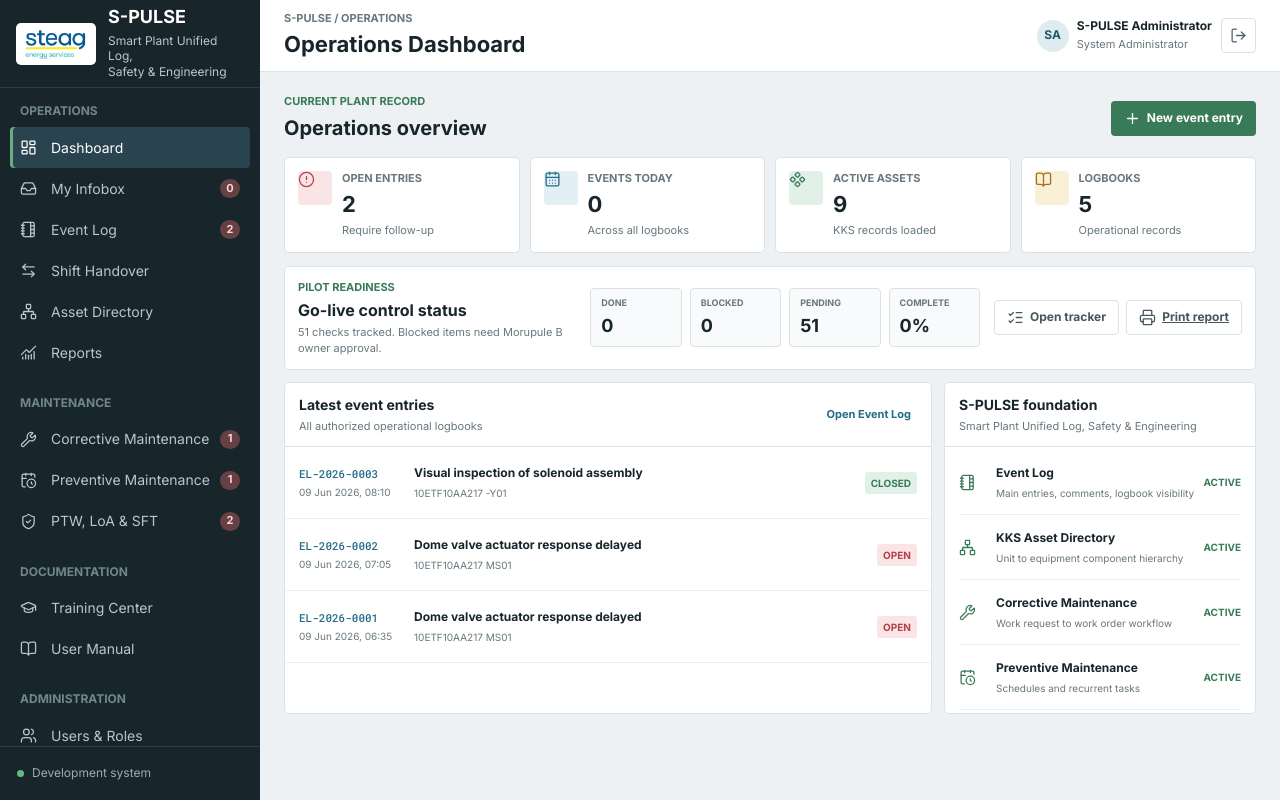
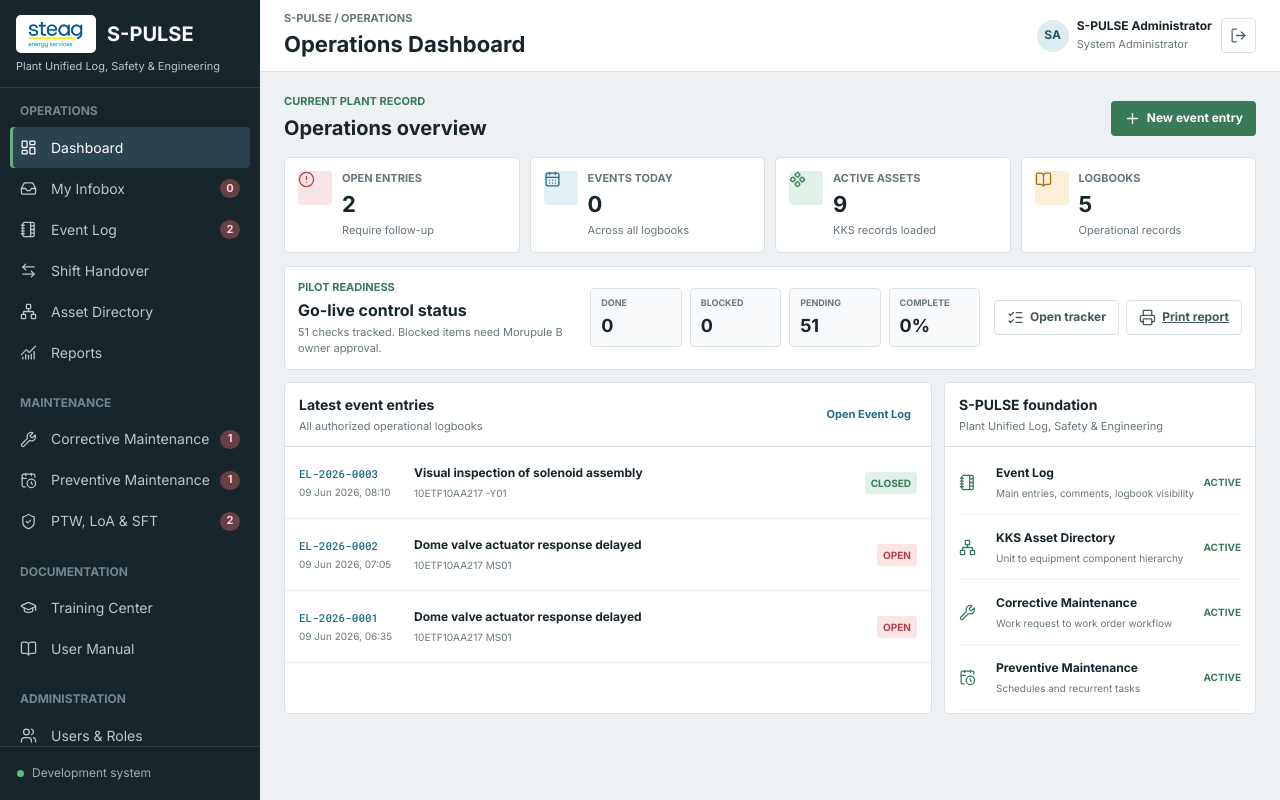
Before and after one commit to ajanmadayi/morupule-b-sipam, a Flask app: page / in a window 1280 px wide. Run offline with Flask 3, Linux system fonts and the light colour scheme; the visitor is signed in with stand-in values (Sample User, id 1); data comes from the database, SQL or seed files in the repository; data that the repository does not hold is empty; some libraries are stand-ins or nearby versions.

Commit message:
Update S-PULSE full form

```diff
--- a/static/styles.css
+++ b/static/styles.css
@@ -23,13 +23,13 @@
 svg { width: 17px; height: 17px; stroke-width: 1.8; }
 .app-shell { min-height: 100vh; display: grid; grid-template-columns: 260px minmax(0, 1fr); }
 .sidebar { position: sticky; top: 0; height: 100vh; display: flex; flex-direction: column; background: var(--sidebar); color: #fff; z-index: 20; }
-.brand { min-height: 88px; padding: 12px 16px; display: flex; align-items: center; gap: 12px; border-bottom: 1px solid var(--sidebar-line); }
+.brand { min-height: 88px; padding: 12px 16px; display: flex; flex-direction: column; justify-content: center; align-items: flex-start; gap: 7px; border-bottom: 1px solid var(--sidebar-line); }
 .brand-mark { width: 36px; height: 36px; display: grid; place-items: center; border-radius: 5px; background: #dbe9dc; color: #25583d; font-weight: 800; }
-.brand-logo { flex: 0 0 auto; width: 80px; height: 42px; object-fit: contain; padding: 5px 7px; border-radius: 5px; background: #fff; }
+.brand-logo { flex: 0 0 auto; width: 80px; height: 38px; object-fit: contain; padding: 5px 7px; border-radius: 5px; background: #fff; }
 .brand strong, .brand small { display: block; }
-.brand-copy { min-width: 0; }
-.brand strong { font-size: 18px; line-height: 1.05; letter-spacing: 0; }
-.brand small { margin-top: 6px; color: #b8c8ce; font-size: 12px; line-height: 1.28; }
+.brand-main { display: flex; align-items: center; gap: 11px; min-width: 0; }
+.brand strong { color: #fff; font-size: 20px; line-height: 1; letter-spacing: 0; }
+.brand small { color: #b8c8ce; font-size: 11px; line-height: 1.1; white-space: nowrap; }
 .sidebar nav { padding: 15px 10px; overflow-y: auto; }
 .nav-label { display: block; margin: 0 10px 7px; color: #71868e; font-size: 12px; font-weight: 700; text-transform: uppercase; }
 .secondary-label { margin-top: 22px; }
--- a/templates/index.html
+++ b/templates/index.html
@@ -3,20 +3,20 @@
 <head>
   <meta charset="UTF-8">
   <meta name="viewport" content="width=device-width, initial-scale=1">
-  <meta name="description" content="S-PULSE - Smart Plant Unified Log, Safety & Engineering">
+  <meta name="description" content="S-PULSE - Plant Unified Log, Safety & Engineering">
   <title>S-PULSE</title>
   <link rel="preconnect" href="https://fonts.googleapis.com">
   <link rel="preconnect" href="https://fonts.gstatic.com" crossorigin>
   <link href="https://fonts.googleapis.com/css2?family=Inter:wght@400;500;600;700&family=Roboto+Mono:wght@500&display=swap" rel="stylesheet">
   <script src="https://unpkg.com/lucide@0.468.0/dist/umd/lucide.min.js"></script>
-  <link rel="stylesheet" href="{{ url_for('static', filename='styles.css', v='20260627-spulse-layout') }}">
+  <link rel="stylesheet" href="{{ url_for('static', filename='styles.css', v='20260627-spulse-fullform') }}">
 </head>
 <body>
   <div class="app-shell">
     <aside class="sidebar" id="sidebar">
       <div class="brand">
-        <img class="brand-logo" src="{{ url_for('static', filename='steag-energy-services.png', v='20260627-steag') }}" alt="STEAG Energy Services">
-        <div class="brand-copy"><strong>S-PULSE</strong><small>Smart Plant Unified Log,<br>Safety &amp; Engineering</small></div>
+        <div class="brand-main"><img class="brand-logo" src="{{ url_for('static', filename='steag-energy-services.png', v='20260627-steag') }}" alt="STEAG Energy Services"><strong>S-PULSE</strong></div>
+        <small>Plant Unified Log, Safety &amp; Engineering</small>
       </div>
       <nav>
         <span class="nav-label">Operations</span>
@@ -90,7 +90,7 @@
             <div id="recentEvents" class="recent-events"><div class="loading">Loading entries...</div></div>
           </section>
           <aside class="panel reference-panel">
-            <div class="panel-header"><div><h3>S-PULSE foundation</h3><p>Smart Plant Unified Log, Safety &amp; Engineering</p></div></div>
+            <div class="panel-header"><div><h3>S-PULSE foundation</h3><p>Plant Unified Log, Safety &amp; Engineering</p></div></div>
             <div class="reference-list">
               <article><i data-lucide="notebook-tabs"></i><span><strong>Event Log</strong><small>Main entries, comments, logbook visibility</small></span><b>Active</b></article>
               <article><i data-lucide="network"></i><span><strong>KKS Asset Directory</strong><small>Unit to equipment component hierarchy</small></span><b>Active</b></article>
--- a/templates/login.html
+++ b/templates/login.html
@@ -13,7 +13,7 @@
   <main class="login-shell">
     <section class="login-brand">
       <img class="login-logo" src="{{ url_for('static', filename='steag-energy-services.png', v='20260627-steag') }}" alt="STEAG Energy Services">
-      <div><strong>S-PULSE</strong><small>Smart Plant Unified Log, Safety &amp; Engineering</small></div>
+      <div><strong>S-PULSE</strong><small>Plant Unified Log, Safety &amp; Engineering</small></div>
     </section>
     <section class="login-panel">
       <span class="eyebrow">Authorized personnel</span>
--- a/templates/management_report.html
+++ b/templates/management_report.html
@@ -11,7 +11,7 @@
   <div class="toolbar"><button type="button" id="printCommand">Print / Save PDF</button></div>
   <main class="report-page management-report">
     <header>
-      <div><div class="brand">S-PULSE | Smart Plant Unified Log, Safety & Engineering</div><h1>Monthly Maintenance Performance Report</h1></div>
+      <div><div class="brand">S-PULSE | Plant Unified Log, Safety & Engineering</div><h1>Monthly Maintenance Performance Report</h1></div>
       <div class="meta">
         <span>Reporting period</span><strong>{{ period_start }} to {{ period_end }}</strong>
         <span>Generated</span><strong>{{ generated_at }}</strong>
@@ -91,7 +91,7 @@
       <article class="status-box"><h3>{{ module|capitalize }}</h3>{% for item in items %}<div class="status-row"><span>{{ item.status|replace('_', ' ') }}</span><strong>{{ item.total }}</strong></div>{% else %}<div class="empty">No records</div>{% endfor %}</article>
       {% endfor %}
     </section>
-    <footer><span>Controlled S-PULSE operational report</span><span>Smart Plant Unified Log, Safety &amp; Engineering</span></footer>
+    <footer><span>Controlled S-PULSE operational report</span><span>Plant Unified Log, Safety &amp; Engineering</span></footer>
   </main>
 </body>
 </html>
--- a/templates/notification_ptw_manual.html
+++ b/templates/notification_ptw_manual.html
@@ -14,7 +14,7 @@
     <header class="manual-header">
       <div><img class="manual-logo" src="{{ url_for('static', filename='steag-energy-services.png', v='20260627-steag') }}" alt="STEAG Energy Services"></div>
       <div>
-        <span class="eyebrow">Smart Plant Unified Log, Safety &amp; Engineering</span>
+        <span class="eyebrow">Plant Unified Log, Safety &amp; Engineering</span>
         <h1>Notification to PTW Workflow</h1>
         <p>How to create a plant notification, convert it to a Work Request, issue a Work Order, control PTW / LoA / SFT, and close the record.</p>
       </div>
--- a/templates/print_document.html
+++ b/templates/print_document.html
@@ -12,7 +12,7 @@
   {% if entity_type not in ("corrective", "permit") %}
   <header>
     <img class="print-logo" src="{{ url_for('static', filename='steag-energy-services.png', v='20260627-steag') }}" alt="STEAG Energy Services">
-    <div class="heading"><strong>S-PULSE</strong><span>Smart Plant Unified Log, Safety &amp; Engineering</span></div>
+    <div class="heading"><strong>S-PULSE</strong><span>Plant Unified Log, Safety &amp; Engineering</span></div>
     <div class="document-meta">
       <div><span>Document</span><strong>{{ document_no }}</strong></div>
       <div><span>Revision</span><strong>Live</strong></div>
@@ -42,7 +42,7 @@
     <div class="wo-top">
       <div class="wo-flash">SP</div>
       <div class="wo-title">
-        <div>Smart Plant Unified Log, Safety &amp; Engineering</div>
+        <div>Plant Unified Log, Safety &amp; Engineering</div>
         <strong>Work Order: {{ record.order_no or "-" }}</strong>
         <strong>{{ record.name or record.observation }}</strong>
       </div>
@@ -190,7 +190,7 @@
     <div class="safety-top">
       <div class="wo-flash">SP</div>
       <div class="safety-title">
-        <div>Smart Plant Unified Log, Safety &amp; Engineering</div>
+        <div>Plant Unified Log, Safety &amp; Engineering</div>
         <strong>{{ form_title }}</strong>
         {% if form_code != "LOA" %}<span>LOB No.: {{ record.order_no or "-" }} &nbsp;&nbsp;&nbsp;&nbsp; Key No.: 1</span>{% endif %}
       </div>
--- a/templates/readiness_report.html
+++ b/templates/readiness_report.html
@@ -11,7 +11,7 @@
   <div class="toolbar"><button type="button" id="printCommand">Print / Save PDF</button></div>
   <main class="report-page management-report readiness-report">
     <header>
-      <div><div class="brand">S-PULSE | Smart Plant Unified Log, Safety & Engineering</div><h1>Pilot Readiness Report</h1></div>
+      <div><div class="brand">S-PULSE | Plant Unified Log, Safety & Engineering</div><h1>Pilot Readiness Report</h1></div>
       <div class="meta">
         <span>Generated</span><strong>{{ generated_at }}</strong>
         <span>Prepared by</span><strong>{{ generated_by }}</strong>
@@ -61,7 +61,7 @@
         <tr><td>&nbsp;</td><td>Project Sponsor</td><td>Approved / Not approved</td><td></td><td></td></tr>
       </tbody>
     </table>
-    <footer><span>Controlled S-PULSE readiness report</span><span>Smart Plant Unified Log, Safety &amp; Engineering</span></footer>
+    <footer><span>Controlled S-PULSE readiness report</span><span>Plant Unified Log, Safety &amp; Engineering</span></footer>
   </main>
 </body>
 </html>
--- a/templates/shift_handover.html
+++ b/templates/shift_handover.html
@@ -11,7 +11,7 @@
   <div class="toolbar"><button type="button" id="printCommand">Print handover</button></div>
   <main class="report-page handover-report">
     <header>
-      <div class="brand"><img class="handover-logo" src="{{ url_for('static', filename='steag-energy-services.png', v='20260627-steag') }}" alt="STEAG Energy Services"><div><h1>Operations Shift Handover</h1><p>S-PULSE / Smart Plant Unified Log, Safety & Engineering</p></div></div>
+      <div class="brand"><img class="handover-logo" src="{{ url_for('static', filename='steag-energy-services.png', v='20260627-steag') }}" alt="STEAG Energy Services"><div><h1>Operations Shift Handover</h1><p>S-PULSE / Plant Unified Log, Safety & Engineering</p></div></div>
       <div class="meta"><strong>{{ start }} to {{ end }}</strong><p>{{ logbooks|join(", ") }}</p><small>Generated {{ generated_at }}</small></div>
     </header>
     <section class="summary"><div><span>Entries</span><strong>{{ events|length }}</strong></div><div><span>Open issues</span><strong>{{ open_count }}</strong></div><div><span>Linked work requests</span><strong>{{ linked_request_count }}</strong></div></section>
--- a/templates/training_center.html
+++ b/templates/training_center.html
@@ -14,7 +14,7 @@
     <header class="manual-header">
       <div><img class="manual-logo" src="{{ url_for('static', filename='steag-energy-services.png', v='20260627-steag') }}" alt="STEAG Energy Services"></div>
       <div>
-        <span class="eyebrow">Smart Plant Unified Log, Safety &amp; Engineering</span>
+        <span class="eyebrow">Plant Unified Log, Safety &amp; Engineering</span>
         <h1>Training & Handover Center</h1>
         <p>Single access point for operating manuals, workflow handover reports, exports, and go-live readiness evidence.</p>
       </div>
--- a/templates/user_manual.html
+++ b/templates/user_manual.html
@@ -14,7 +14,7 @@
     <header class="manual-header">
       <div><img class="manual-logo" src="{{ url_for('static', filename='steag-energy-services.png', v='20260627-steag') }}" alt="STEAG Energy Services"></div>
       <div>
-        <span class="eyebrow">Smart Plant Unified Log, Safety &amp; Engineering</span>
+        <span class="eyebrow">Plant Unified Log, Safety &amp; Engineering</span>
         <h1>User Manual</h1>
         <p>Operating guide for Event Log, KKS Asset Directory, Corrective Maintenance, PTW / LoA / SFT, Preventive Maintenance, reports, and administration.</p>
       </div>
```
Also changed, not shown: templates/formal_shift_handover.html (+1 -1 lines).
